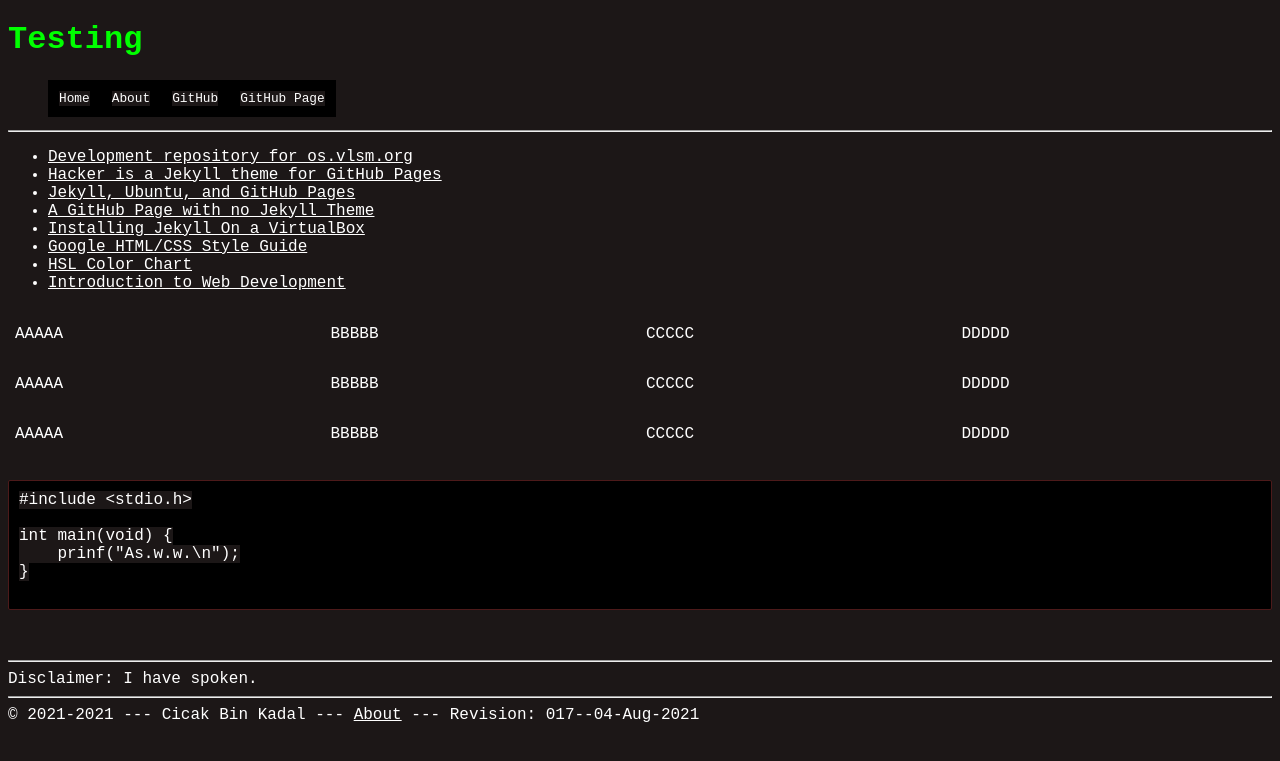
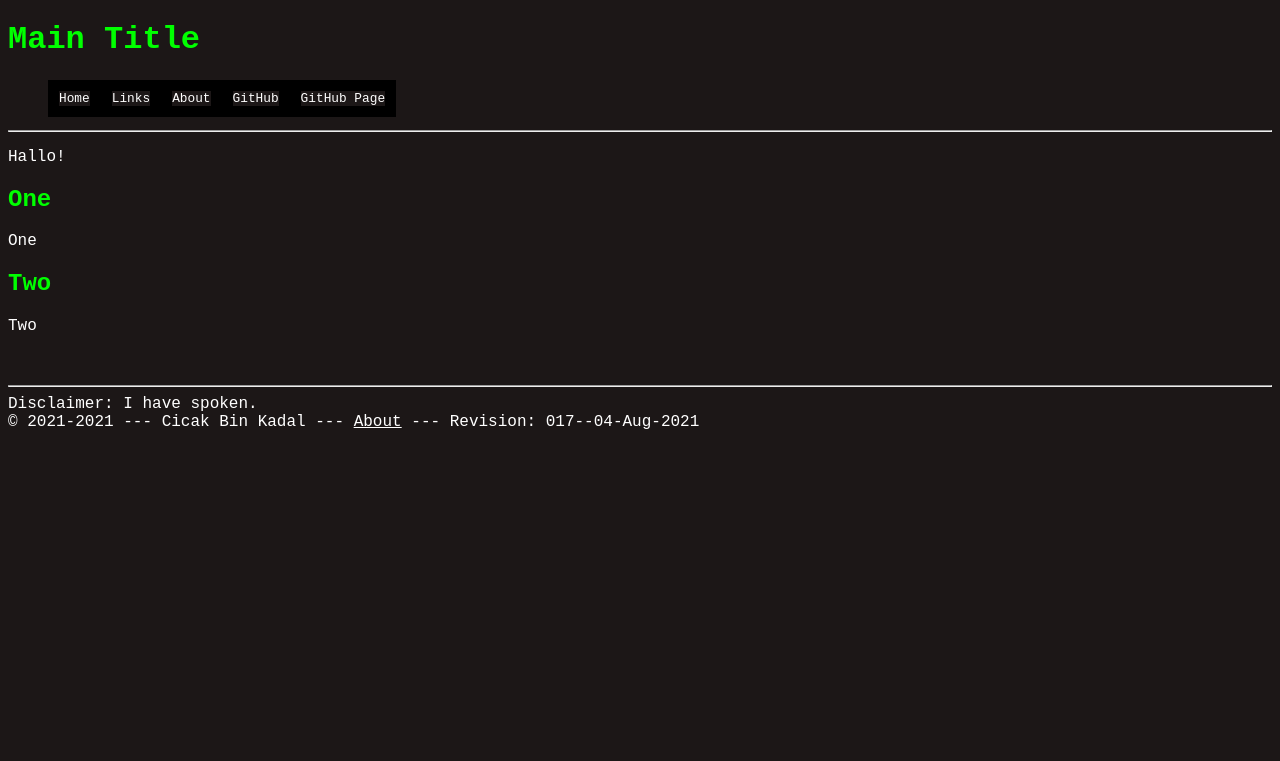
Before and after one commit to webjekyll/coba, a Jekyll site: the page built from index.md, in a window 1280 px wide. Shown: the top 761 px of the page. Built offline with Jekyll 4.4.1, drawn with Linux system fonts in a browser that asks for light colours.

Commit message:
new file:   links.md

````diff
--- a/_config.yml
+++ b/_config.yml
@@ -1,6 +1,6 @@
 revision:   "017--04-Aug-2021"
 copyright:  "2021-2021"
-title:      "Testing"
+title:      "Main Title"
 author:     "Cicak Bin Kadal"
 lang:       "en-US"
 description:
@@ -12,6 +12,8 @@ disclaimer:
 navbarlinks:
 - navbar:   "Home"
   link:     "/"
+- navbar:   "Links"
+  link:     "/links.html"
 - navbar:   "About"
   link:     "/about.html"
 - navbar:   "GitHub"
--- a/_layouts/default.html
+++ b/_layouts/default.html
@@ -41,10 +41,9 @@ START: Sun 01 Aug 2021 19:51:29 WIB
   {{ content }}
   </section>
   <hr>
+  <div>
   {{ site.disclaimer }}
   <br>
-  <div>
-  <hr>
   &copy;
   {% if page.copyright %}{{ page.copyright | escape }}
   {% else %}{{ site.copyright | default: "TBA" }}{% endif %}
--- a/index.md
+++ b/index.md
@@ -1,26 +1,14 @@
 ---
 ---
 
-* [Development repository for os.vlsm.org](https://github.com/OSP4DISS/SistemOperasiDev/)
-* [Hacker is a Jekyll theme for GitHub Pages](https://github.com/pages-themes/hacker/)
-* [Jekyll, Ubuntu, and GitHub Pages](https://jekyll.vlsm.org/)
-* [A GitHub Page with no Jekyll Theme](https://doit.vlsm.org/001.html)
-* [Installing Jekyll On a VirtualBox](https://doit.vlsm.org/005.html)
-* [Google HTML/CSS Style Guide](https://google.github.io/styleguide/htmlcssguide.html)
-* [HSL Color Chart](https://www.w3schools.com/html/html_colors_hsl.asp)
-* [Introduction to Web Development](https://www.youtube.com/playlist?list=PLZlA0Gpn_vH-cEDOofOujFIknfZZpIk3a)
+Hallo!
 
-| AAAAA | BBBBB | CCCCC | DDDDD |
-| AAAAA | BBBBB | CCCCC | DDDDD |
-| AAAAA | BBBBB | CCCCC | DDDDD |
+# One
 
-```
-#include <stdio.h>
+One
 
-int main(void) {
-    prinf("As.w.w.\n");
-}
+# Two
 
-```
+Two
 
 <br>
````
Also changed, not shown: links.md (added, +26 -0 lines).
